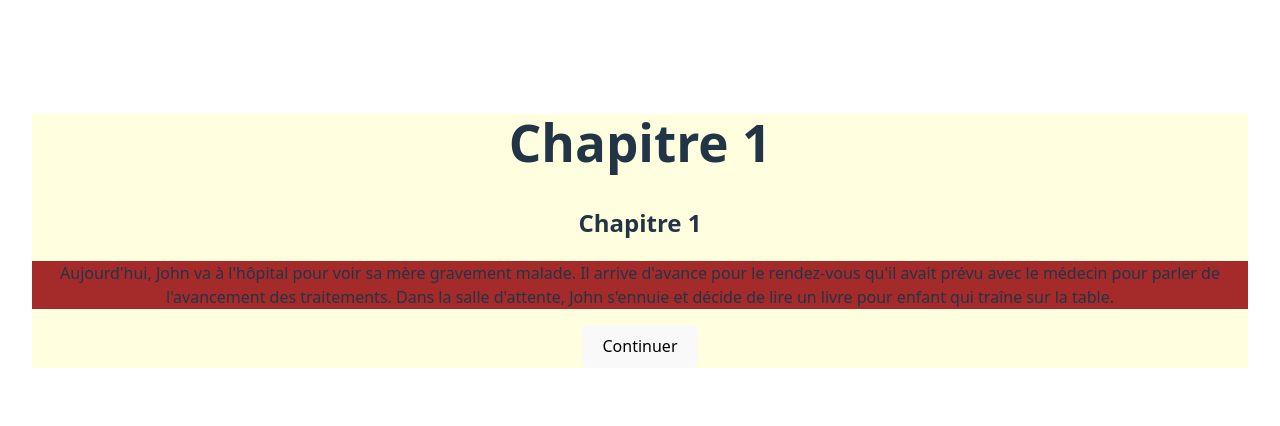
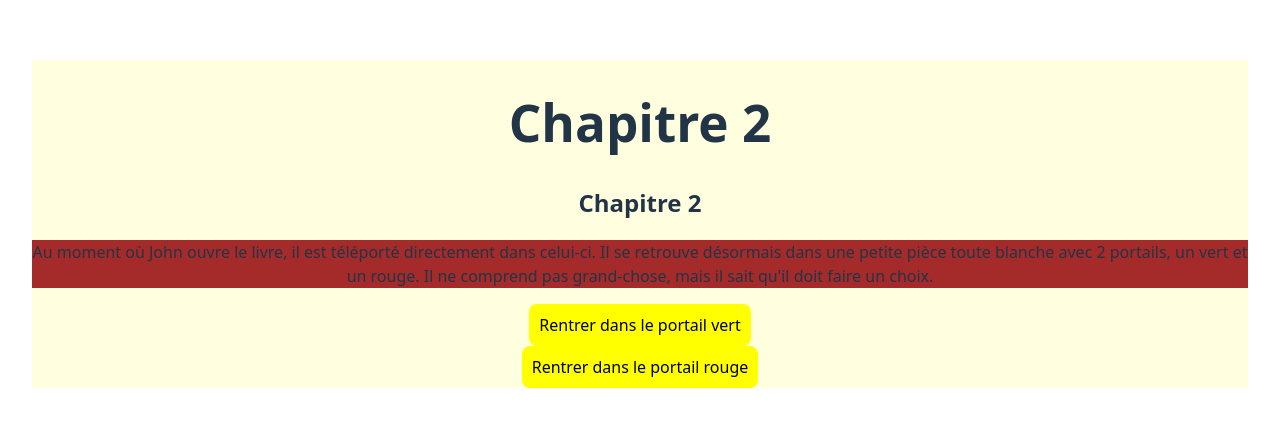
Before and after one commit to fenrir0wulf/webapp-creative-Benoit-Dana-TingYung-William, a Vue app in the folder ox-bezoar/: page /chapter/1 in a window 1280 px wide. Shown: the part 176-602 px from the top of the page. Built offline with nearby package versions, Linux system fonts and the light colour scheme.

Commit message:
css des template sans les bg images

```diff
--- a/ox-bezoar/src/components/specific/ButtonPrimary.vue
+++ b/ox-bezoar/src/components/specific/ButtonPrimary.vue
@@ -17,5 +17,17 @@
 </script>
 
 <style scoped>
+button {
+    background-color: yellow;
+    padding: 10px;
+    border: none;
+}
 
+button :hover{
+    background-color: rgb(255, 208, 0);
+}
+
+button :active{
+    background-color: rgb(255, 153, 0);
+}
 </style>
--- a/ox-bezoar/src/components/specific/SaveSlotManager.vue
+++ b/ox-bezoar/src/components/specific/SaveSlotManager.vue
@@ -8,16 +8,16 @@
 
 <script>
 export default {
-        name:'SaveSlotManager',
+  name: "SaveSlotManager",
   components: {},
   data() {
-            return {
-
-            }
-        }
-    }
+    return {};
+  },
+};
 </script>
 
 <style scoped>
-
+.saveSlot {
+  background-image: url();
+}
 </style>
--- a/ox-bezoar/src/views/ChapterView.vue
+++ b/ox-bezoar/src/views/ChapterView.vue
@@ -1,24 +1,31 @@
 <script setup>
-    import ChapterHeader from '../components/layout/ChapterHeader.vue';
-    import NarrativeText from '../components/layout/NarrativeText.vue';
-    import ButtonPrimary from '../components/specific/ButtonPrimary.vue';
+import ChapterHeader from "../components/layout/ChapterHeader.vue";
+import NarrativeText from "../components/layout/NarrativeText.vue";
+import ButtonPrimary from "../components/specific/ButtonPrimary.vue";
 </script>
 
 <template>
+  <div class="bg" :class="`scene{{ currentchapter }}`">
     <div class="chapter">
       <ChapterHeader :chapterId="chapterId" />
       <NarrativeText :textNarrative="chapterText" />
-        <ButtonPrimary @nextChapter="gotoNextChapter" v-for="choice in chapterChoices.choices" :textButton="choice.btntext" :btnPath="choice.path"/>
+      <ButtonPrimary
+        @nextChapter="gotoNextChapter"
+        v-for="choice in chapterChoices.choices"
+        :textButton="choice.btntext"
+        :btnPath="choice.path"
+      />
+    </div>
   </div>
 </template>
 
 <script>
 export default {
-        name:'ChapterView',
-        components: {ChapterHeader, NarrativeText, ButtonPrimary},
+  name: "ChapterView",
+  components: { ChapterHeader, NarrativeText, ButtonPrimary },
   data() {
     return {
-                currentChapter: 1,
+      currentChapter: 2,
       chapterId: {
         id: null,
         title: null,
@@ -40,8 +47,8 @@
         "id": 2,
         "titre":"Chapitre 2",
         "texte": "Au moment où John ouvre le livre, il est téléporté directement dans celui-ci. Il se retrouve désormais dans une petite pièce toute blanche avec 2 portails, un vert et un rouge. Il ne comprend pas grand-chose, mais il sait qu'il doit faire un choix.",
-        "choices": [ {"btntext":"Rentrer dans le monde de droite", "path": 3},
-        {"btntext":"Rentrer dans le monde gauche", "path": 4}]
+        "choices": [ {"btntext":"Rentrer dans le portail vert", "path": 3},
+        {"btntext":"Rentrer dans le portail rouge", "path": 4}]
     },
     {
         "id": 3,
@@ -53,7 +60,7 @@
     {
         "id": 4,
         "titre":"Chapitre 4",
-        "texte": "",
+        "texte": "John rentre dans le portail rouge et se retrouve dans un entouré de fer et de circuits. Devant lui se trouve un grand bâtiment métallique. Il avance vers celui, le son de ses pieds contre le sol résonne en écho dans les parages. Arrivé à l'entrée, il trouve une personne moitié-robot moitié-homme. Le cyborg se présente : “Je suis 127855 ou Bob. Je suis le gardien de ce bâtiment. Les hommes de chair ne sont pas supposés d'être ici.”. Avant que John ne puisse s'expliquer, un portail apparaît derrière lui, suscitant son intérêt. ",
         "choices": [ {"btntext":"Rester dans ce monde", "path": 7},
         {"btntext":"Aller dans le portal", "path": 8}]
     },
@@ -61,7 +68,7 @@
         "id": 5,
         "titre":"Chapitre 5",
         "texte": "John reste devant le champignon et le salut. Le champignon continue à le fixer, donc il essaie une autre technique d'approche. Il cri JOHN et là le champignon hésite pendant quelques secondes et fini par crier CHAMPI. John sourie et commence à s'approcher du champignon. Champi lui fait un gros câlin et John comprend que Champi est juste un gentil champignon. Champi commence à marcher et John le suit. Ils marchent pour une bonne heure avant d'enfin s'arrêter devant une grotte. John à peur, mais il décide de suivre son nouvel ami. Quand il rentre dans la grotte, il voit un trésor digne d'un film de pirate. Il réalise que les champignons son enfaite des mineurs qui utilisent les toxines qu'ils sécrètent pour désintégrer toute matière qui n'est pas assez solide. Champi qui est très heureux de s'être fais un ami, donne en cadeau à John un énorme diamant. Le soir, John retourna au campement des champignon et s'endormi paisiblement.",
-        "choices": [ {"btntext":"Continuer", "path": 2}]
+        "choices": [ {"btntext":"Continuer", "path": 14}]
     },
     {
         "id": 6,
@@ -73,12 +80,14 @@
     {
         "id": 7,
         "titre":"Chapitre 7",
-        "texte": ""
+        "texte": "John lui explique sa situation et lui demande s'il y a des ingrédients dans le bâtiment. Bob, ayant encore un cœur humain, lui offre des parties mécaniques, laissant John à se déguiser et à s'infiltrer parmi les robots du bâtiment. John le remercie et entre chez les robots. Une fois arrivé à l'intérieur, John se fait accueillir par un robot qui se déplace sur une roue. “JE SUIS ArK-9X “, dit-il, “VEUILLEZ ME SUIVRE POUR VOUS AUTHENTIFIER.” John, ne voulant pas paraître suspect, le suit. ",
+        "choices": [ {"btntext":"Continuer", "path": 11}]
     },
     {
         "id": 8,
         "titre":"Chapitre 8",
-        "texte": ""
+        "texte": "John rentre dans le portal bleu par curiosité et se retrouve dans des ruines. Au loin, il voit un homme musclé. John crie “ HEY VOUS ! “ Et l'homme se retourne. Soudainement, l'inconnue se dirige en courant vers John et John, ayant peur, part à courir pour s'échapper de cet homme. L'homme réussit à l'attraper et se jette sur lui en murmurant “ fait pas de bruit”. Quelques secondes plus tard, on arrive à entendre des zombies passer proche. Lorsqu'ils sont partis, les 2 hommes se relèvent et l'inconnu dit “ Ouf ! Chance que j'étais là pour te sauver. Enchanté, je suis Steve l'incroyable !” John, un peu perplexe, se présente à retour. Steve ramène John dans sa cachette en racontant ces exploits et, rapidement, John réalise qu'il n'a que survécu à l'apocalypse car il était immun. Steve permet à John de passer la nuit chez lui. John se retrouve à dormir à terre avec une couverture pour le couvrir du froid. ",
+        "choices": [ {"btntext":"Continuer", "path": 14}]
     },
     {
         "id": 9,
@@ -98,22 +107,22 @@
         "texte": "John suit ArK-9X dans la chambre secrète. *TOC* Un son métallique se fit entendre. John se retourne, la porte qu'il fait face est fermée. « LES HUMAINS SONT SI NAÏFS » dit ArK-9X. Avant que John puisse réagir, il se fait entourer par les bras mécaniques du robot méchant et se fait enfermer dans une capsule étrange. Les cognements et les supplications de John sont en vain, dans le corps froid de ArK-9X ne réside pas un cœur."
     },
     {
-        "id": 13,
+        "id": 12,
         "titre":"Bonne fin",
         "texte": "John revient à son monde et part à toute vitesse dans sa chambre. En rentrant, John voit que le docteur se trouver dans la chambre avec sa mère. Sa mère lui dit que le docteur a une super bonne nouvelle. Le docteur lui dit que sa mère a guéri par miracle. John ressent une joie l'envahir et court vers sa mère pour lui donner un grand câlin. John a réussi à sauver sa mère. "
     },
     {
-        "id": 14,
+        "id": 13,
         "titre":"Fin moyenne",
         "texte": "John revient à son monde et part à toute vitesse dans la chambre dans sa chambre. En voyant John arriver, le docteur lui dit qu'il a une bonne et mauvaise nouvelle. Il lui dit que la bonne nouvelle est que la condition à sa mère s'est améliorée et que la mauvaise nouvelle est que sa maladie n'est pas partie au complet. John comprend que même si sa mère est encore malade, il aura au moins un peu plus de temps pour faire plus de souvenirs avec elle."
     },
     {
-        "id": 15,
+        "id": 14,
         "titre":"Mauvaise fin",
         "texte": "John revient à son monde et part à toute vitesse dans la chambre dans sa chambre. Le docteur voit John et lui que la condition de sa mère est critique. Il lui demande s'il veut passer ces derniers moments avec elle. John, ayant un nœud dans la gorge, lui fait un signe de tête. En s'approchant du lit, il voit l'état dont est sa mère. John reste aux côtés de sa mère jusqu'à son dernier soupir. Sa mère décède le soir même."
     }
 ],
-            }
+    };
   },
   created() {
     this.instanceChapter(this.currentChapter);
@@ -121,19 +130,20 @@
   methods: {
     gotoNextChapter(chapter) {
       this.$router.push({
-                    name: 'chapter',
-                    params: {id: chapter},
+        name: "chapter",
+        params: { id: chapter },
       });
       this.instanceChapter(chapter);
     },
     instanceChapter(chapter) {
-                console.log('instance');
-                this.currentChapter = chapter
+      console.log("instance");
+      this.currentChapter = chapter;
       this.chapterId.id = chapter;
       this.chapterId.title = this.chapterData[this.chapterId.id - 1].titre;
       this.chapterText.text = this.chapterData[this.chapterId.id - 1].texte;
-                this.chapterChoices.choices = this.chapterData[this.chapterId.id - 1].choices;
-            }
+      this.chapterChoices.choices =
+        this.chapterData[this.chapterId.id - 1].choices;
+    },
   },
 };
 </script>
@@ -142,4 +152,102 @@
 .chapter {
   background-color: lightyellow;
 }
+
+.bg {
+    display: flex;
+    flex-direction: row;
+    justify-content: flex-end;
+}
+
+.scene2 {
+    background-image: url();
+}
+
+.scene3 {
+    background-image: url();
+}
+
+.scene4 {
+    background-image: url();
+}
+
+.scene5 {
+    background-image: url();
+}
+
+.scene6 {
+    background-image: url();
+}
+
+.scene7 {
+    background-image: url();
+}
+
+.scene8 {
+    background-image: url();
+}
+
+.scene9 {
+    background-image: url();
+}
+
+.scene10 {
+    background-image: url();
+}
+
+.scene11 {
+    background-image: url();
+}
+
+@media screen and (max-width: 500px) {
+  .chapter {
+  background-color: lightblue;
+  }
+
+.bg {
+    display: flex;
+    flex-direction: column;
+    justify-content: flex-start;
+}
+
+  .scene2 {
+    background-image: url();
+}
+
+.scene3 {
+    background-image: url();
+}
+
+.scene4 {
+    background-image: url();
+}
+
+.scene5 {
+    background-image: url();
+}
+
+.scene6 {
+    background-image: url();
+}
+
+.scene7 {
+    background-image: url();
+}
+
+.scene8 {
+    background-image: url();
+}
+
+.scene9 {
+    background-image: url();
+}
+
+.scene10 {
+    background-image: url();
+}
+
+.scene11 {
+    background-image: url();
+}
+}
 </style>
--- a/ox-bezoar/src/views/HomeView.vue
+++ b/ox-bezoar/src/views/HomeView.vue
@@ -1,46 +1,59 @@
 <script setup>
-import AppHeader from '../components/layout/AppHeader.vue'
-import ButtonPrimary from '../components/specific/ButtonPrimary.vue';
+import AppHeader from "../components/layout/AppHeader.vue";
+import ButtonPrimary from "../components/specific/ButtonPrimary.vue";
 </script>
 
 <template>
   <main>
-        <AppHeader/>
-        <ButtonPrimary :textButton="startButton.btntext" @click="gotoStart(1)"/>
-        <ButtonPrimary :textButton="savesButton.btntext" @click="gotoSaves()"/>
+    <div class="home">
+      <AppHeader />
+      <p class="texte">
+        Aujourd'hui, John va à l'hôpital pour voir sa mère gravement malade. Il arrive d'avance pour le rendez-vous qu'il avait prévu avec le médecin pour parler de l'avancement des traitements. Dans la salle d'attente, John s'ennuie et décide de lire un livre pour enfant qui traîne sur la table.
+      </p>
+      <ButtonPrimary :textButton="startButton.btntext" @click="gotoStart(2)" />
+      <ButtonPrimary :textButton="savesButton.btntext" @click="gotoSaves()" />
+    </div>
   </main>
 </template>
 
 <script>
 export default {
-        name:'HomeView',
+  name: "HomeView",
   components: { ButtonPrimary },
   data() {
     return {
       startButton: {
-                    btntext: "Commencer"
+        btntext: "Commencer",
       },
       savesButton: {
-                    btntext: "Sauvegardes"
-                }
-            }
+        btntext: "Sauvegardes",
+      },
+    };
   },
   methods: {
     gotoStart(id) {
       this.$router.push({
-                    name: 'chapter',
-                    params: {id: id},
+        name: "chapter",
+        params: { id: id },
       });
     },
     gotoSaves() {
       this.$router.push({
-                    name: 'saves',
-                })
-            }
-        }
-    }
+        name: "saves",
+      });
+    },
+  },
+};
 </script>
 
 <style scoped>
+.home {
+  background-image: url();
+}
 
+@media screen and (max-width: 500px) {
+  .home {
+    background-image: url();
+  }
+}
 </style>
--- a/ox-bezoar/src/views/SavesView.vue
+++ b/ox-bezoar/src/views/SavesView.vue
@@ -1,31 +1,28 @@
 <script setup>
-import AppHeader from '../components/layout/AppHeader.vue'
-import SaveSlotManager from '../components/specific/SaveSlotManager.vue';
+import AppHeader from "../components/layout/AppHeader.vue";
+import SaveSlotManager from "../components/specific/SaveSlotManager.vue";
 </script>
 
 <template>
-    <header>
-        <AppHeader />
-    </header>
-
   <main>
-        <h1>Sauvegardes</h1>
+    <div class="saves">
       <SaveSlotManager />
+    </div>
   </main>
 </template>
 
 <script>
 export default {
-        name:'SavesView',
+  name: "SavesView",
   components: {},
   data() {
-            return {
-
-            }
-        }
-    }
+    return {};
+  },
+};
 </script>
 
 <style scoped>
-
+.saves {
+  background-image: url();
+}
 </style>
--- a/ox-bezoar/src/views/StoryView.vue
+++ b/ox-bezoar/src/views/StoryView.vue
@@ -7,7 +7,6 @@ import ChapterView from './ChapterView.vue';
 
 <template>
     <div class="story">
-    MAIN STORY VIEW WITH ALL SUBCOMPONENTS
     <ChapterView />
     </div>
 </template>
```
Lines whose indentation alone changed are shown as unchanged.
